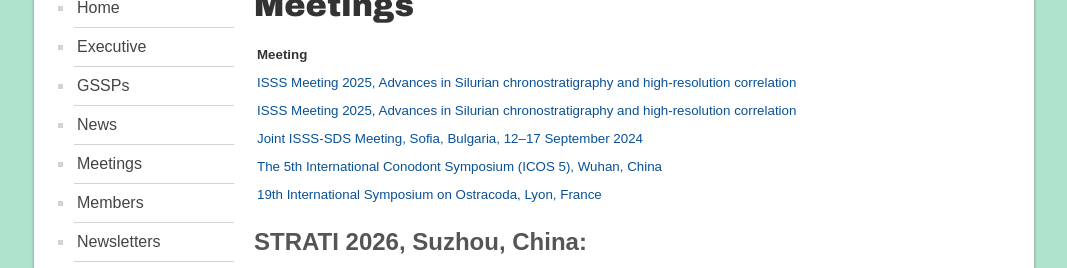
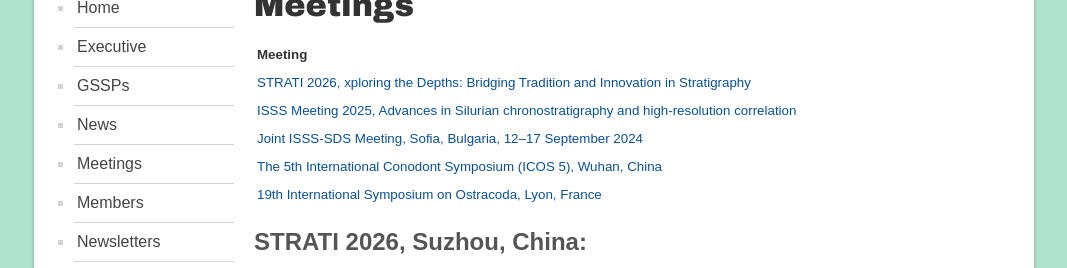
Before and after one commit to i-c-stratigraphy/subcommission-silurian, a Jekyll site: the page built from pages/meetings.md, in a window 1280 px wide and 900 px high, cut to the strip 431-699 px from the top of the window. Shown: the whole strip, without its empty margins (106-1173 px from the left). Built offline with Jekyll 4.4.1, drawn with Linux system fonts in a browser that asks for light colours.

Commit message:
Update meetings.md

```diff
--- a/pages/meetings.md
+++ b/pages/meetings.md
@@ -12,7 +12,7 @@ table { font-size:smaller; }
 
 Meeting |
 --- | ---
-[ISSS Meeting 2025, Advances in Silurian chronostratigraphy and high-resolution correlation](#5)  |
+[STRATI 2026, xploring the Depths: Bridging Tradition and Innovation in Stratigraphy](#5)  |
 [ISSS Meeting 2025, Advances in Silurian chronostratigraphy and high-resolution correlation](#4)  |
 [Joint ISSS-SDS Meeting, Sofia, Bulgaria, 12–17 September 2024](#3) |
 [The 5th International Conodont Symposium (ICOS 5), Wuhan, China](#2) |
@@ -35,7 +35,7 @@ We envision STRATI 2026 as a milestone in our collective progress. Over six days
 
 In the spirit of unity and discovery, we warmly invite researchers, educators, and policymakers worldwide. Let us seize this moment to forge partnerships that transcend borders and advance stratigraphy as a truly global endeavor. Join us in Suzhou to write the next chapter of our planet’s story—together.
 
-<div align=center> <img src="images/Strati2026.png" width="800" height="360"></div>
+<div align=center> <img src="images/Strati2026.png" width="720" height="360"></div>
 
 We are excited to invite the global stratigraphy community to STRATI 2026 – Exploring the Depths: Bridging Tradition and Innovation in Stratigraphy, taking place from June 28 to July 3, 2026, at Suzhou in Jiangsu Province, China.
 
```
